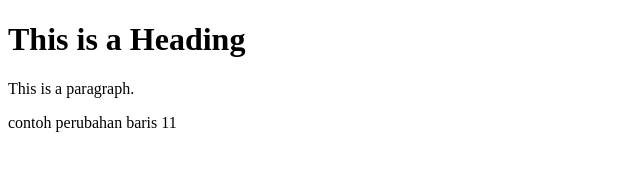
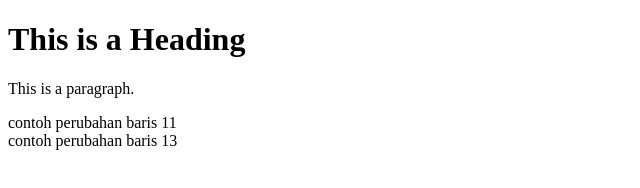
Before and after one commit to Wirayuda0501/MyWebsite, a plain HTML site: page contact-us.html in a window 1280 px wide. Shown: the whole page, without its empty margins (0-640 px from the left). Drawn offline with Linux system fonts and the light colour scheme.

Commit message:
perubahan pada baris 13

```diff
--- a/contact-us.html
+++ b/contact-us.html
@@ -10,5 +10,6 @@
 
 <div>contoh perubahan baris 11</div>
 
+<div>contoh perubahan baris 13</div>
 </body>
 </html>
```
